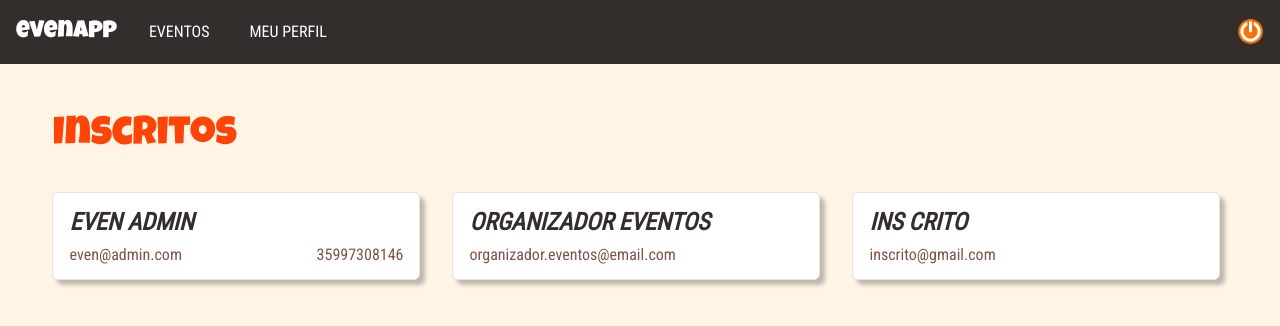
After one commit to renanripee/Trabalho-Web, a Django app: page /subscribers in a window 1280 px wide. The commit adds this page. Shown: the top 326 px of the page. Run offline with Django 5.2, Linux system fonts and the light colour scheme; data comes from the database, SQL or seed files in the repository.

Commit message:
Adicionada tela de inscritos

```diff
--- a/evenapp/models.py
+++ b/evenapp/models.py
@@ -1,6 +1,6 @@
-from django.contrib.auth.models import AbstractBaseUser, BaseUserManager, PermissionsMixin
-from django.db import models
-from django.utils import timezone
+from django.contrib.auth.models import AbstractBaseUser, BaseUserManager, PermissionsMixin # type: ignore
+from django.db import models # type: ignore
+from django.utils import timezone # type: ignore
 
 class UsuarioManager(BaseUserManager):
     def create_user(self, email, password=None, **extra_fields):
--- /dev/null
+++ b/evenapp/static/css/subscriber.css
@@ -0,0 +1,38 @@
+.buttons {
+    position: absolute;
+    bottom: 5px;
+    right: 10px;
+    z-index: 1000;
+    cursor: pointer;
+}
+
+div.card {
+    width: 23rem;
+    height: 5.5rem;
+
+    display: flex;
+    justify-content: center;
+
+    box-shadow: 5px 5px 4px 0 rgba(0, 0, 0, 0.25);
+    border-color: #E2E2E2;
+    border-width: 1px;
+}
+
+h3, h4 {
+    font-family: 'Roboto Condensed';
+}
+
+.subscriber-title {
+    margin: 0;
+    font-size: 1.5rem;
+    font-style: italic;
+    font-weight: 600;
+    text-transform: uppercase;
+    color: #332E2C;
+}
+
+.subscriber-details {
+    margin: 0;
+    font-size: 1rem;
+    color: #805344;
+}
--- /dev/null
+++ b/evenapp/static/css/subscribers.css
@@ -0,0 +1,16 @@
+.content {
+    display: flex;
+    flex-direction: column;
+}
+
+.subscribers {
+    width: 94.3%;
+    display: flex;
+    flex-wrap: wrap;
+    margin: 0 auto;
+}
+
+h1.title {
+    color: #FF4407 !important;
+    margin-left: 3.3rem;
+}
--- a/evenapp/templates/events/home.html
+++ b/evenapp/templates/events/home.html
@@ -13,7 +13,7 @@
         {% for evento in eventos %}
         {% include 'events/event.html' %}
         {% empty %}
-        <h3>Nenhum evento disponível.</h3>
+        <h3 style="font-family: 'Roboto';">Nenhum evento disponível.</h3>
         {% endfor %}
     </div>
     <a href="{% url 'createEvent' %}" class="btn-add">
--- /dev/null
+++ b/evenapp/templates/events/subscribers.html
@@ -0,0 +1,21 @@
+<!-- templates/eventos/index.html -->
+{% extends "base.html" %}
+{% load static %}
+
+{% block extra_css %}
+<link rel="stylesheet" href="{% static 'css/subscribers.css' %}">
+{% endblock %}
+
+{% block content %}
+<div class="content">
+    <h1 class="title pt-5">Inscritos</h1>
+    <div class="subscribers">
+        {% for subscriber in subscribers %}
+        {% include 'users/subscriber.html' %}
+        {% empty %}
+        <h3 style="font-family: 'Roboto';">Nenhum evento disponível.</h3>
+        {% endfor %}
+    </div>
+</div>
+
+{% endblock %}
--- /dev/null
+++ b/evenapp/templates/users/subscriber.html
@@ -0,0 +1,18 @@
+{% load static %}
+{% load custom_filters %}
+
+{% block extra_css %}
+<link rel="stylesheet" href="{% static 'css/subscriber.css' %}">
+{% endblock %}
+
+{% block content %}
+<div class="card mt-4 mx-3">
+    <div class="mx-3">
+        <h3 class="subscriber subscriber-title">{{subscriber.first_name}} {{subscriber.last_name}}</h3>
+        <div class="mt-2" style="display: flex; justify-content: space-between;">
+            <h4 class="subscriber subscriber-details">{{subscriber.email}}</h4>
+            <h4 class="subscriber subscriber-details">{{subscriber.telefone}}</h4>
+        </div>
+    </div>
+</div>
+{% endblock %}
--- a/evenapp/urls.py
+++ b/evenapp/urls.py
@@ -2,9 +2,10 @@ from django.urls import path # type: ignore
 from . import views
 
 urlpatterns = [
+    path('', views.login, name='login'),
     path('home', views.home, name='home'),
     path('eventos/<int:id>/', views.details, name='details'),
-    path('', views.login, name='login'),
+    path('subscribers', views.subscribers, name='subscribers'),
     path('user/create', views.createUser, name='createUser'),
     path('event/create', views.createEvent, name='createEvent'),
 ]
--- a/evenapp/views.py
+++ b/evenapp/views.py
@@ -1,13 +1,18 @@
 from django.shortcuts import render, get_object_or_404 # type: ignore
-from .models import Evento
+from .models import Evento, Usuario
 
 def home(request):
     eventos = Evento.objects.all()
     return render(request, 'events/home.html', {'eventos': eventos})
 
+
 def details(request, id):
     evento = get_object_or_404(Evento, id=id)
     return render(request, 'events/details.html', {'evento': evento})
+
+def subscribers(request):
+    subscribers = Usuario.objects.all()
+    return render(request, 'events/subscribers.html', {'subscribers': subscribers})
 
 def login(request):
     return render(request, 'login.html')
```
